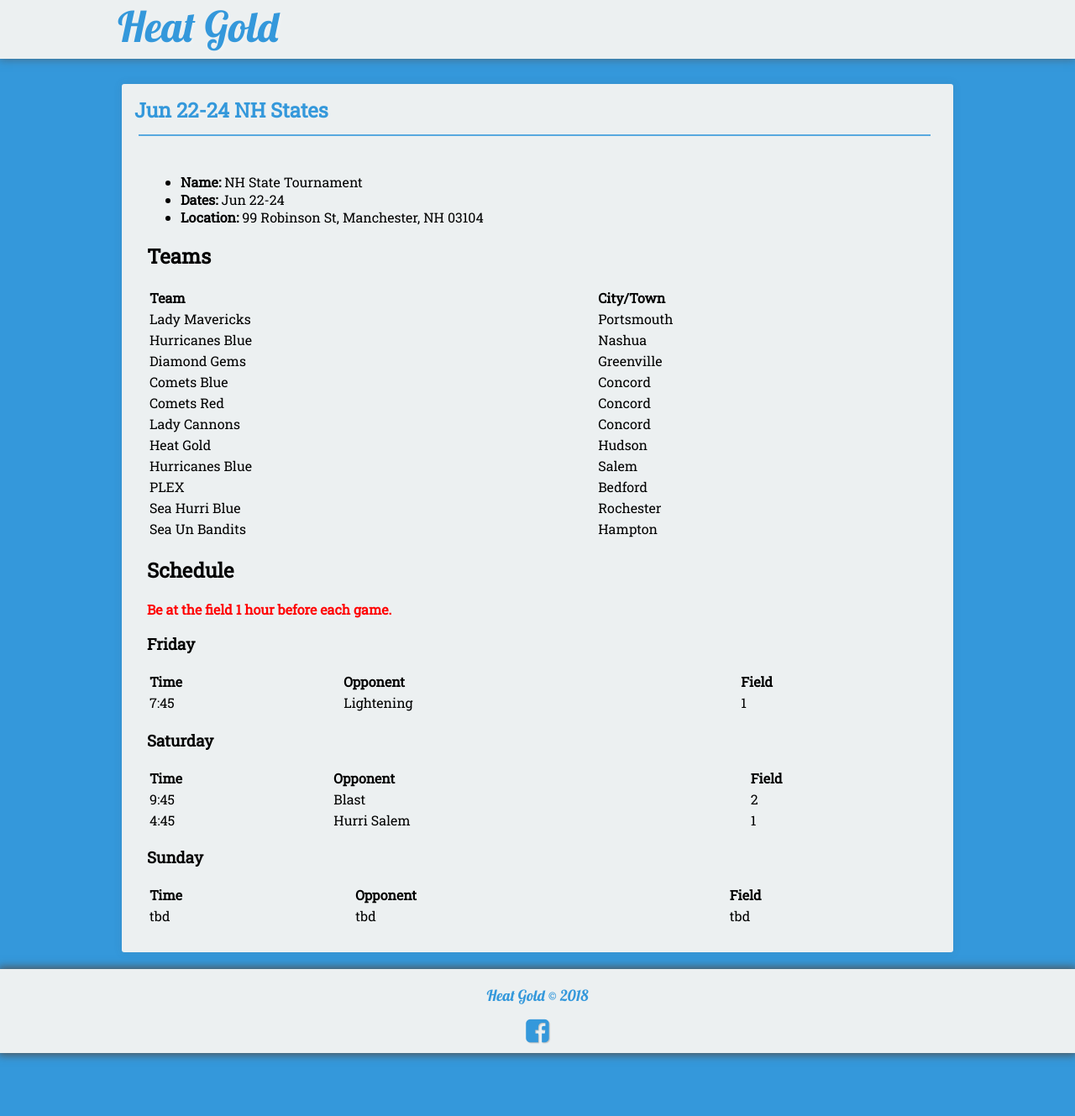
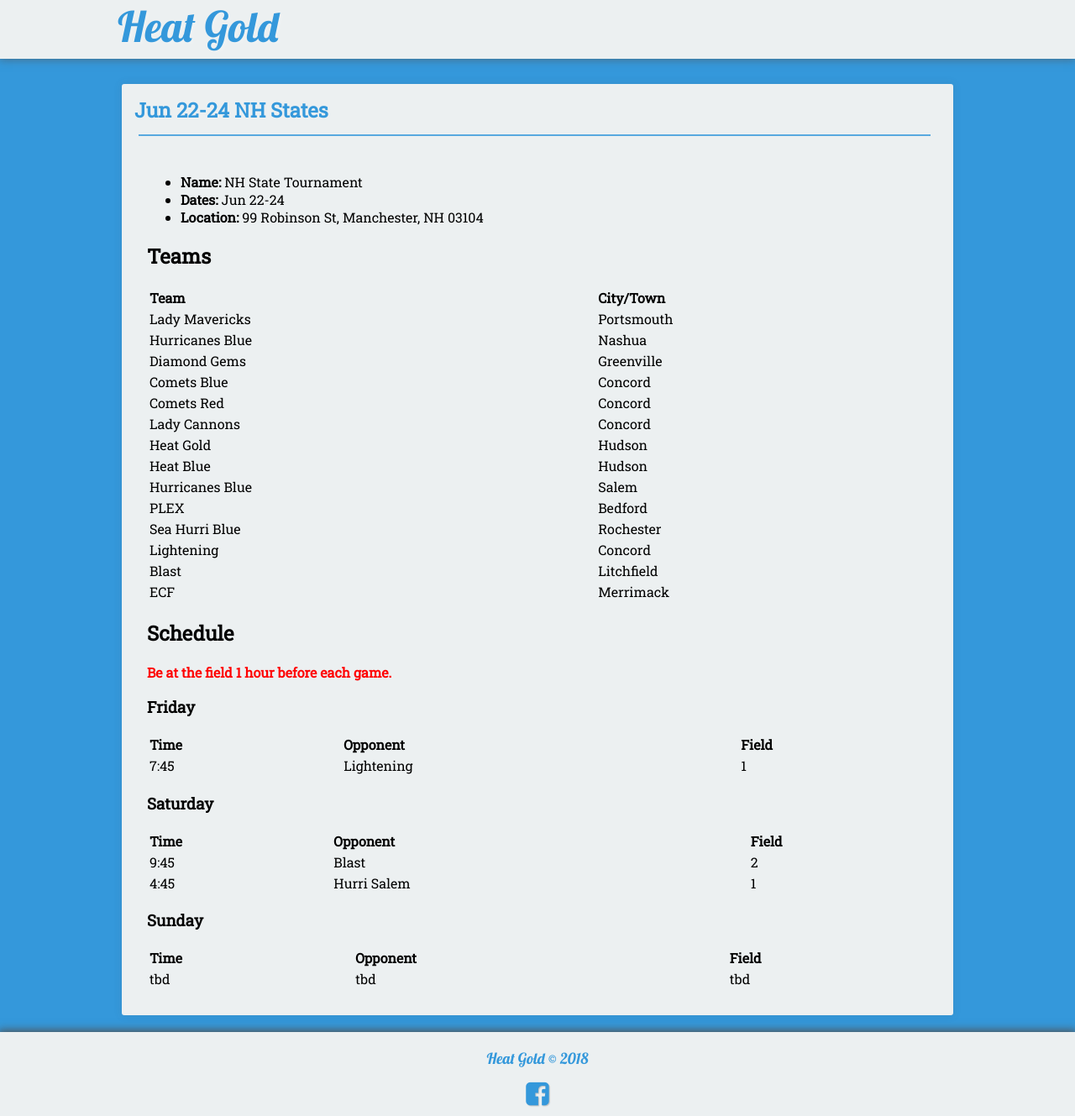
Before and after one commit to seanmerrow/ecf, a Jekyll site: the page built from _posts/2018-07-12-Jun-22-24.md, in a window 1280 px wide. Shown: the whole page at 84% size. Built offline with Jekyll 4.4.1, drawn with Linux system fonts in a browser that asks for light colours; nearby versions of some CDN libraries.

Commit message:
Update 2018-07-12-Jun-22-24.md

```diff
--- a/_posts/2018-07-12-Jun-22-24.md
+++ b/_posts/2018-07-12-Jun-22-24.md
@@ -23,10 +23,13 @@ category:
 |Comets Red	                 |Concord          |
 |Lady Cannons	               |Concord	         |
 |Heat Gold	                 |Hudson           |
+|Heat Blue	                 |Hudson           |
 |Hurricanes Blue	           |Salem            |
 |PLEX                        |Bedford	         |
 |Sea Hurri Blue	             |Rochester	       |
-|Sea Un Bandits	             |Hampton          |
+|Lightening   	             |Concord          |
+|Blast        	             |Litchfield       |
+|ECF          	             |Merrimack        |
 
 
 ## Schedule
```
